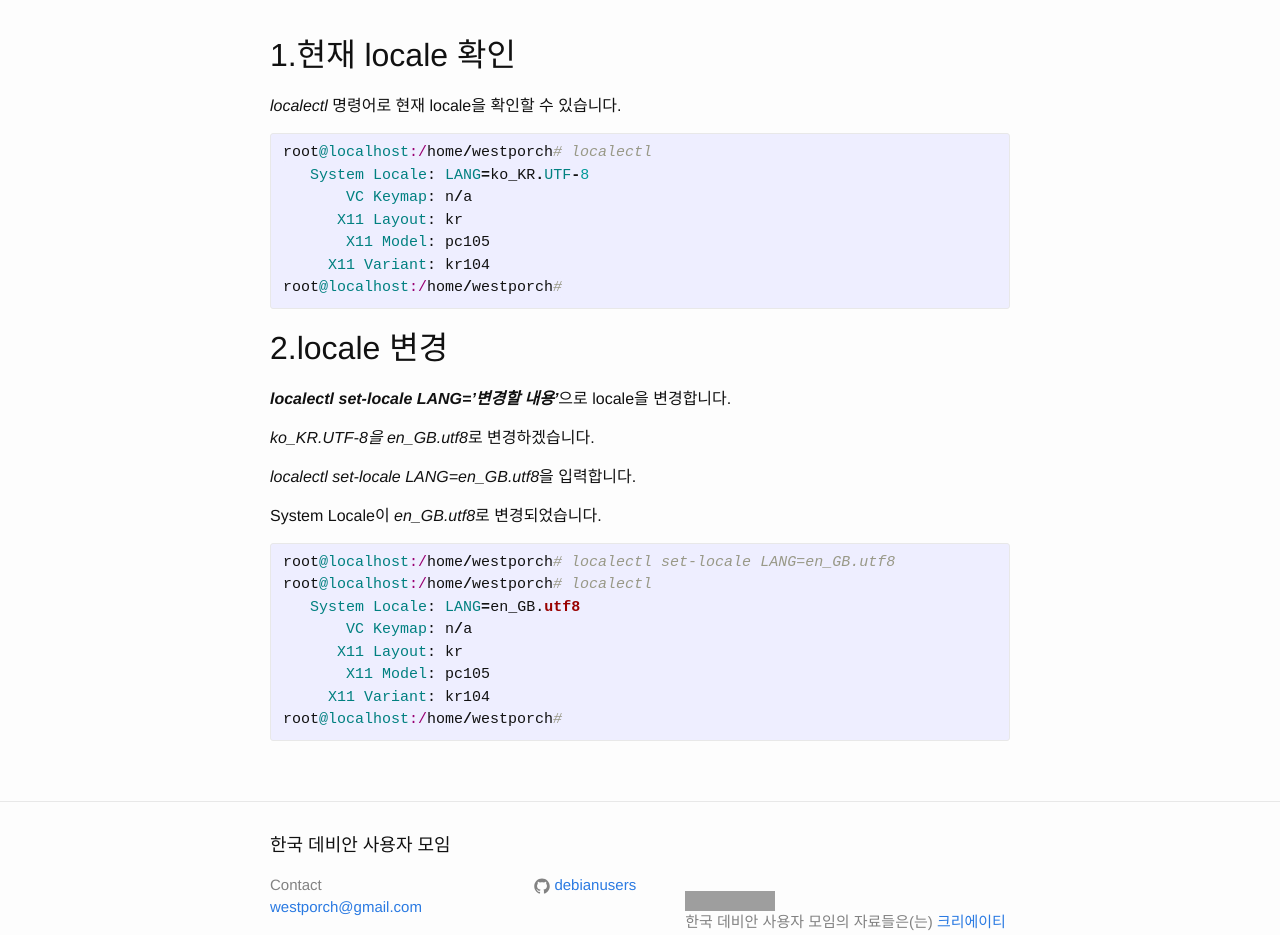
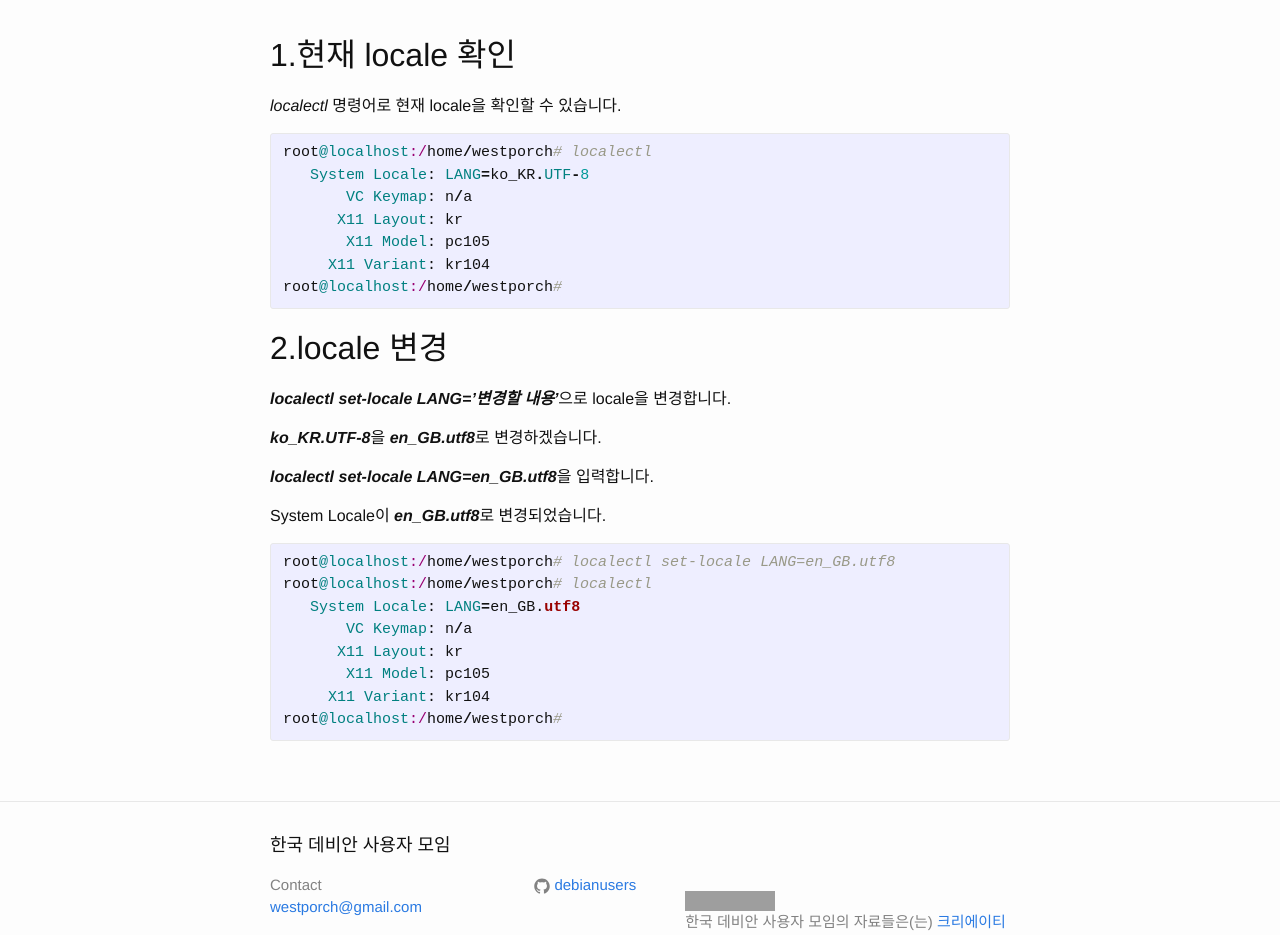
Before and after one commit to debianusers/debianusers.github.io, a Jekyll site: the page built from _posts/2015-10-16-Locale.markdown, in a window 1280 px wide. Shown: the part 469-1404 px from the top of the page. Built offline with Jekyll 4.4.1, drawn with Linux system fonts in a browser that asks for light colours; comment, search, counter and statistics services are not loaded; grey boxes are pictures that could not be loaded.

Commit message:
본문에 굵은 글씨를 적용함

```diff
--- a/_posts/2015-10-16-Locale.markdown
+++ b/_posts/2015-10-16-Locale.markdown
@@ -24,11 +24,11 @@ root@localhost:/home/westporch#
 
 ***localectl set-locale LANG='변경할 내용'***으로 locale을 변경합니다.
 
-*ko_KR.UTF-8을 en_GB.utf8*로 변경하겠습니다.
+***ko_KR.UTF-8***을 ***en_GB.utf8***로 변경하겠습니다.
 
-*localectl set-locale LANG=en_GB.utf8*을 입력합니다.
+***localectl set-locale LANG=en_GB.utf8***을 입력합니다.
 
-System Locale이 *en_GB.utf8*로 변경되었습니다.
+System Locale이 ***en_GB.utf8***로 변경되었습니다.
 
 {% highlight ruby %}
 root@localhost:/home/westporch# localectl set-locale LANG=en_GB.utf8
```
